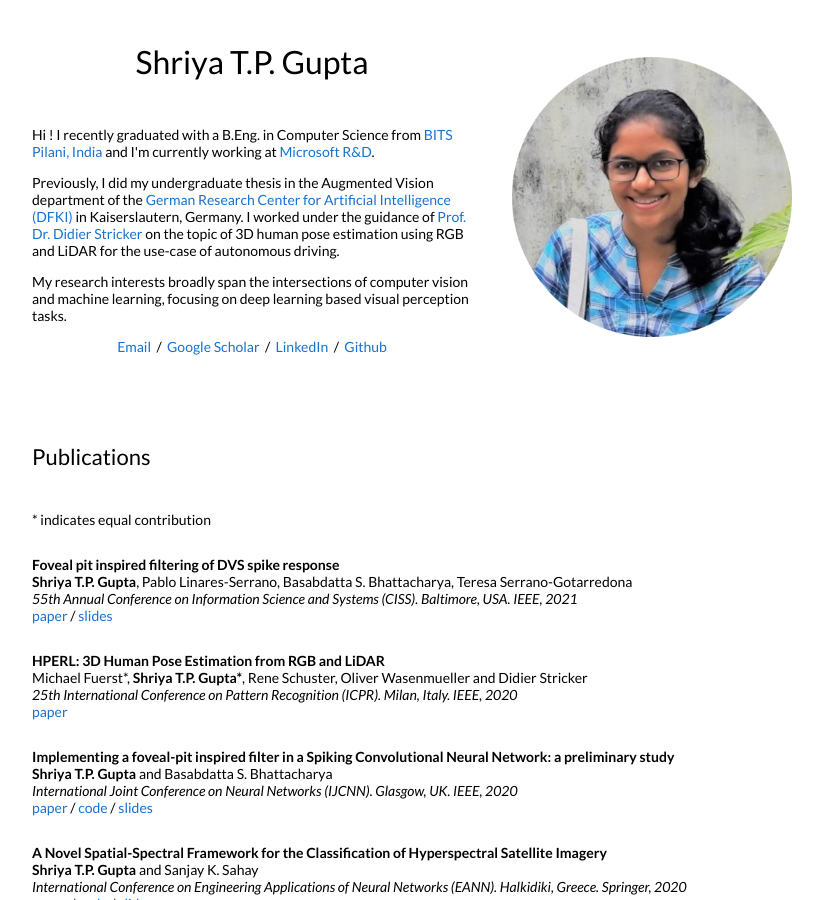
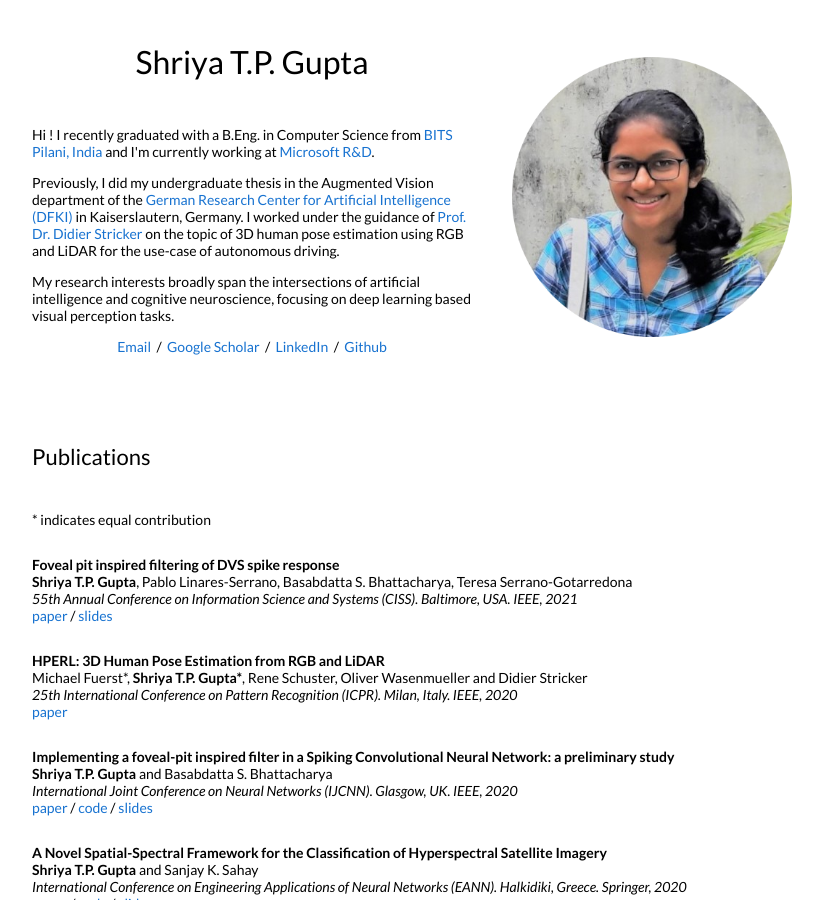
Before and after one commit to shriya999/shriya999.github.io, a Jekyll site: the page built from _posts/2021-2-7-ciss.md, in a window 1280 px wide and 900 px high. Shown: the whole window, without its empty margins (228-1051 px from the left). Built offline with Jekyll 4.4.1, drawn with Linux system fonts in a browser that asks for light colours.

Commit message:
Update default.html

```diff
--- a/_layouts/default.html
+++ b/_layouts/default.html
@@ -34,7 +34,7 @@
 
               </p>
 		<p>
-		My research interests broadly span the intersections of computer vision and machine learning, focusing on deep learning based visual perception tasks.
+		My research interests broadly span the intersections of artificial intelligence and cognitive neuroscience, focusing on deep learning based visual perception tasks.
               </p>
               <p style="text-align:center">
                 <a href="mailto:shriyatp99@gmail.com">Email</a> &nbsp/&nbsp
```
